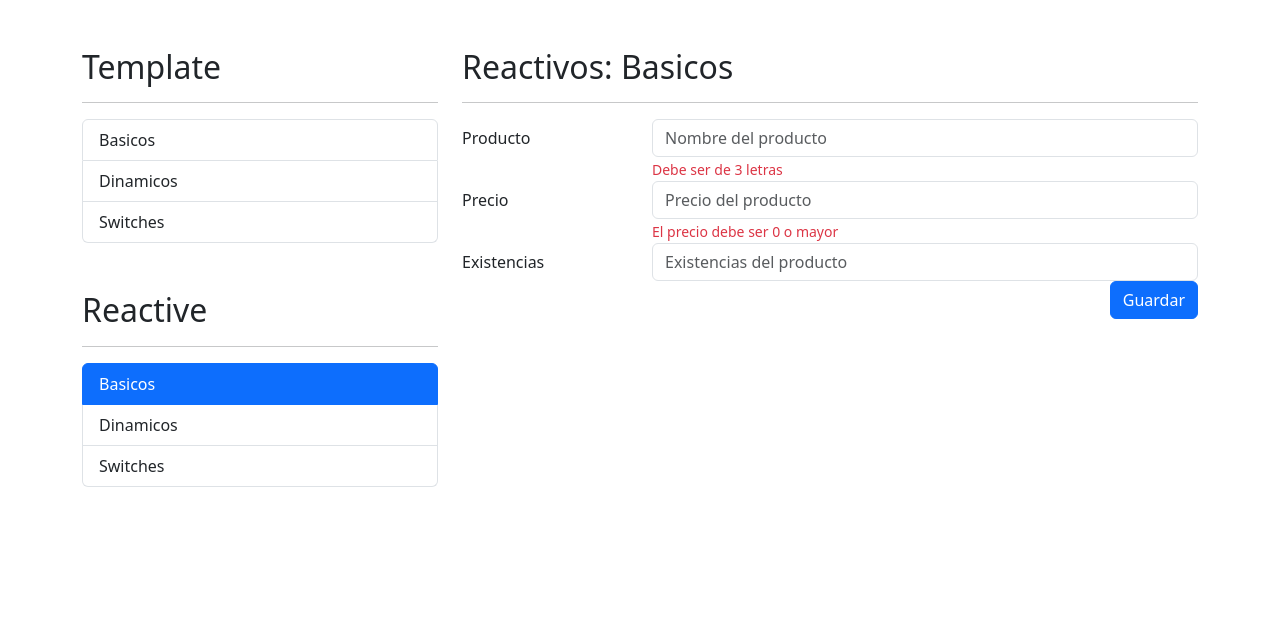
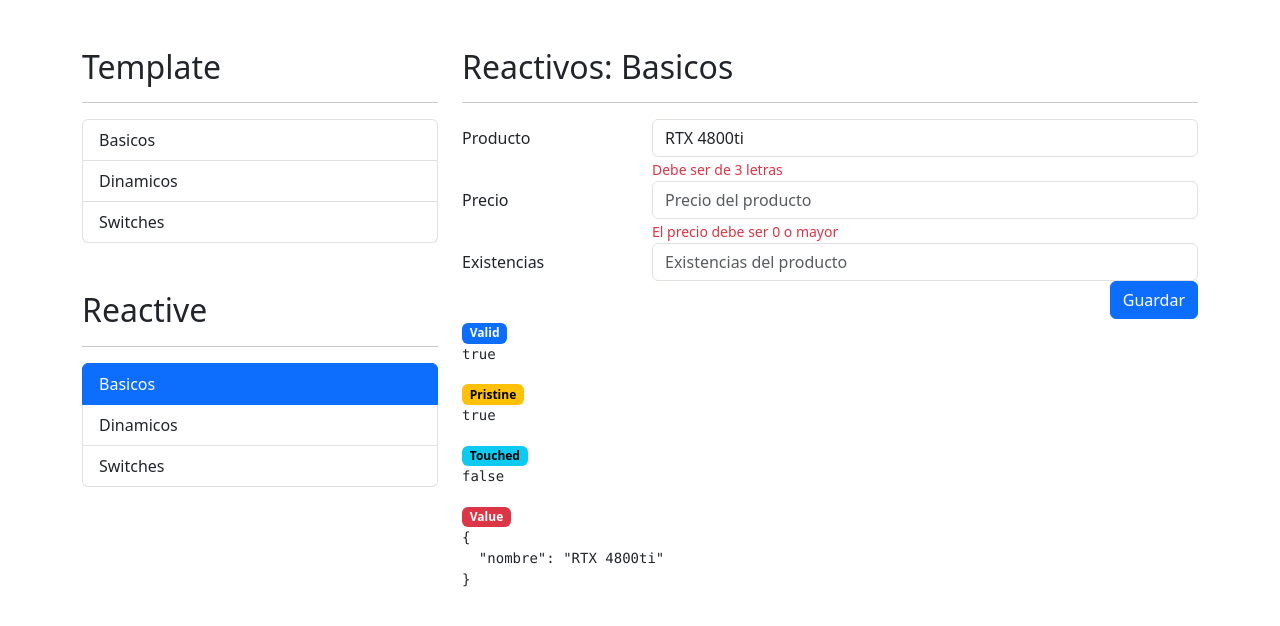
Before and after one commit to recover1988/ANGULAR-FormulariosApp, an Angular app: page /reactive/basicos in a window 1280 px wide. Shown: the top 626 px of the page. Built offline with nearby package versions, Linux system fonts and the light colour scheme.

Commit message:
formGroup

```diff
--- a/src/app/reactive/basicos/basicos.component.html
+++ b/src/app/reactive/basicos/basicos.component.html
@@ -3,7 +3,7 @@
 
 <div class="row">
   <div class="col">
-    <form autocomplete="off">
+    <form autocomplete="off" [formGroup]="miFormulario">
       <!-- CAMPO DE PRODUCTO -->
       <div class="mb3 row">
         <label class="col-sm-3 col-form-label">Producto</label>
@@ -12,6 +12,7 @@
             type="text"
             class="form-control"
             placeholder="Nombre del producto"
+            formControlName="nombre"
           />
 
           <span class="form-text text-danger">Debe ser de 3 letras</span>
@@ -54,7 +55,7 @@
   </div>
 </div>
 
-<!-- <div class="row">
+<div class="row">
   <div class="col">
     <span class="badge text-bg-primary">Valid</span>
     <pre>{{ miFormulario.valid }}</pre>
@@ -68,10 +69,10 @@
     <span class="badge text-bg-danger">Value</span>
     <pre>{{ miFormulario.value | json }}</pre>
 
-    <span class="badge text-bg-danger">CustomDirective</span>
+    <!-- <span class="badge text-bg-danger">CustomDirective</span>
     <pre>{{
       miFormulario.controls["existencias"] &&
         miFormulario.controls["existencias"].errors | json
-    }}</pre>
+    }}</pre> -->
   </div>
-</div> -->
+</div>
--- a/src/app/reactive/basicos/basicos.component.ts
+++ b/src/app/reactive/basicos/basicos.component.ts
@@ -1,4 +1,5 @@
 import { Component } from '@angular/core';
+import { FormGroup, FormControl } from '@angular/forms';
 
 @Component({
   selector: 'app-basicos',
@@ -8,4 +9,12 @@ import { Component } from '@angular/core';
 })
 export class BasicosComponent {
 
+miFormulario:FormGroup= new FormGroup({
+  'nombre': new FormControl('RTX 4800ti')
+})
+
+
+
+
+  constructor() { };
 }
--- a/src/app/reactive/reactive.module.ts
+++ b/src/app/reactive/reactive.module.ts
@@ -5,6 +5,7 @@ import { ReactiveRoutingModule } from './reactive-routing.module';
 import { BasicosComponent } from './basicos/basicos.component';
 import { DinamicosComponent } from './dinamicos/dinamicos.component';
 import { SwitchesComponent } from './switches/switches.component';
+import { ReactiveFormsModule } from '@angular/forms';
 
 
 @NgModule({
@@ -15,7 +16,8 @@ import { SwitchesComponent } from './switches/switches.component';
   ],
   imports: [
     CommonModule,
-    ReactiveRoutingModule
+    ReactiveRoutingModule,
+    ReactiveFormsModule
   ]
 })
 export class ReactiveModule { }
```
